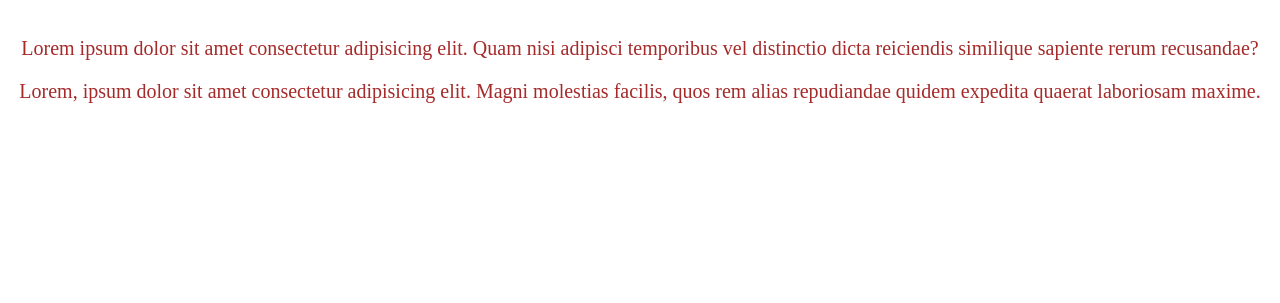
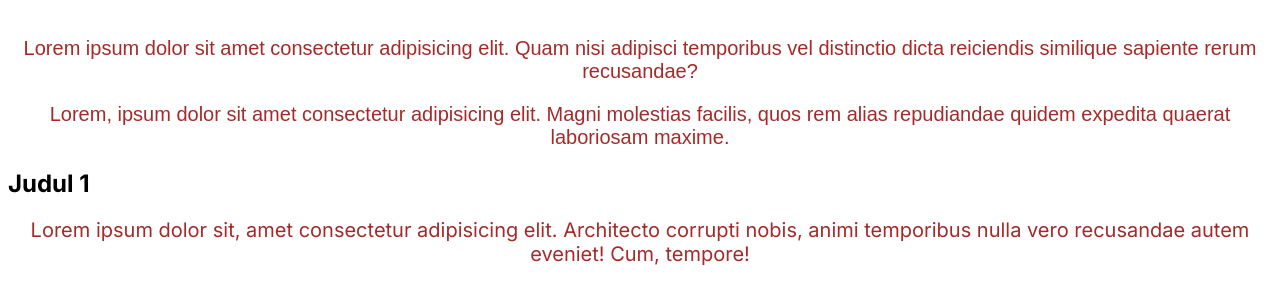
Before and after one commit to LTF-Rahendra30/belajarweb, a plain HTML site: page 08-css-dasar/coba-font2.html in a window 1280 px wide. Shown: the part 115-418 px from the top of the page. Drawn offline with Linux system fonts and the light colour scheme; a web font is replaced by a local one.

Commit message:
feat: Make a new paragraph styling by font and upload font to folders

```diff
--- a/08-css-dasar/coba-font2.html
+++ b/08-css-dasar/coba-font2.html
@@ -9,7 +9,13 @@
         @import url('https://fonts.googleapis.com/css2?family=Inter:ital,opsz,wght@0,14..32,100..900;1,14..32,100..900&family=Jersey+10&display=swap');
 
 
-
+        @font-face {
+            font-family: Inter;
+            src: url('fonts/Inter-VariableFont_opsz\,wght.ttf') format('trutype');
+            font-weight: normal;
+            font-style: normal;
+            font-display: swap;
+        }
         h1{
             color: crimson;
             font-size: 60px;
@@ -22,7 +28,10 @@
             color: brown;
             text-align: center;
             font-size: 20px;
-            font-family: "Ariaal",serif;
+            font-family: "Arial",serif;
+        }
+        .font-inter{
+            font-family: Inter,arial,sans-serif;
         }
     </style>
 </head>
@@ -30,5 +39,8 @@
     <h1>HELLO CSS</h1>
     <p>Lorem ipsum dolor sit amet consectetur adipisicing elit. Quam nisi adipisci temporibus vel distinctio dicta reiciendis similique sapiente rerum recusandae?</p>
     <p>Lorem, ipsum dolor sit amet consectetur adipisicing elit. Magni molestias facilis, quos rem alias repudiandae quidem expedita quaerat laboriosam maxime.</p>
+
+    <h2 class="font-inter">Judul 1</h2>
+    <p class="font-inter">Lorem ipsum dolor sit, amet consectetur adipisicing elit. Architecto corrupti nobis, animi temporibus nulla vero recusandae autem eveniet! Cum, tempore!</p>
 </body>
 </html>
```
